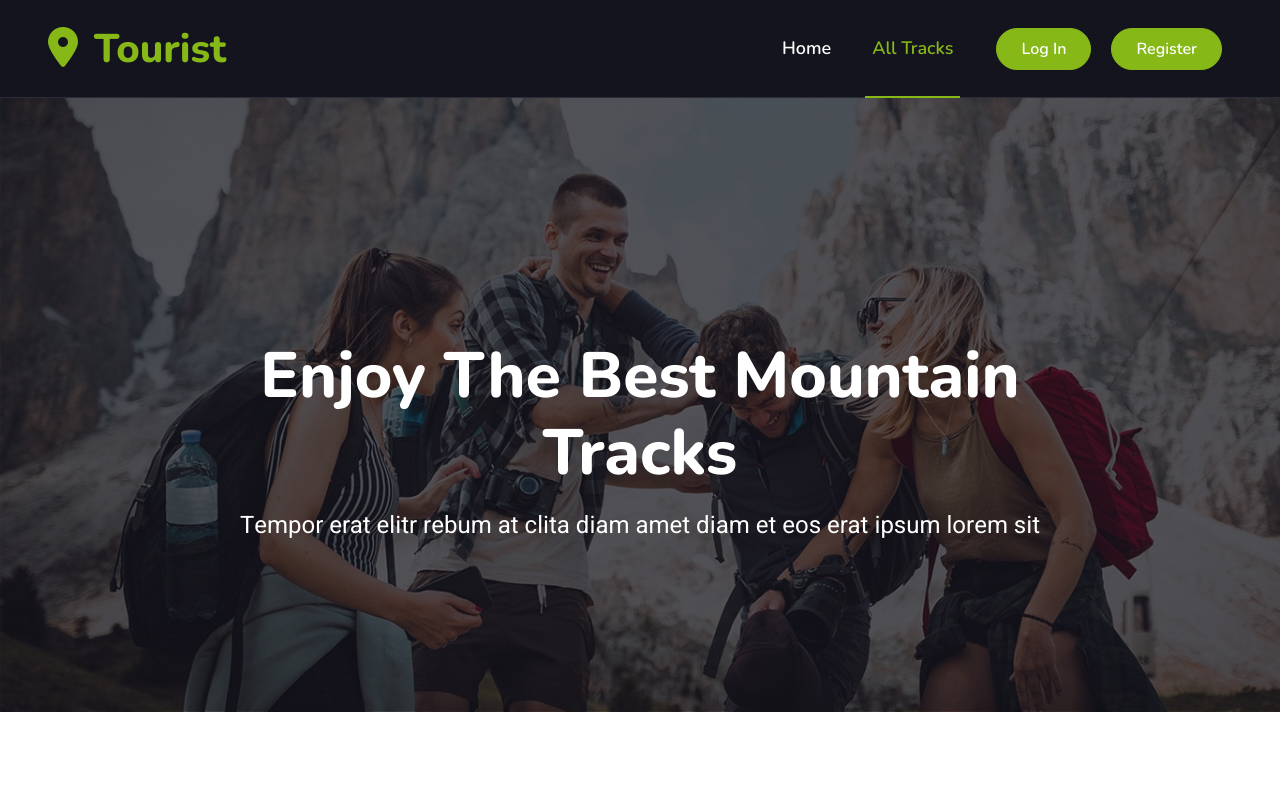
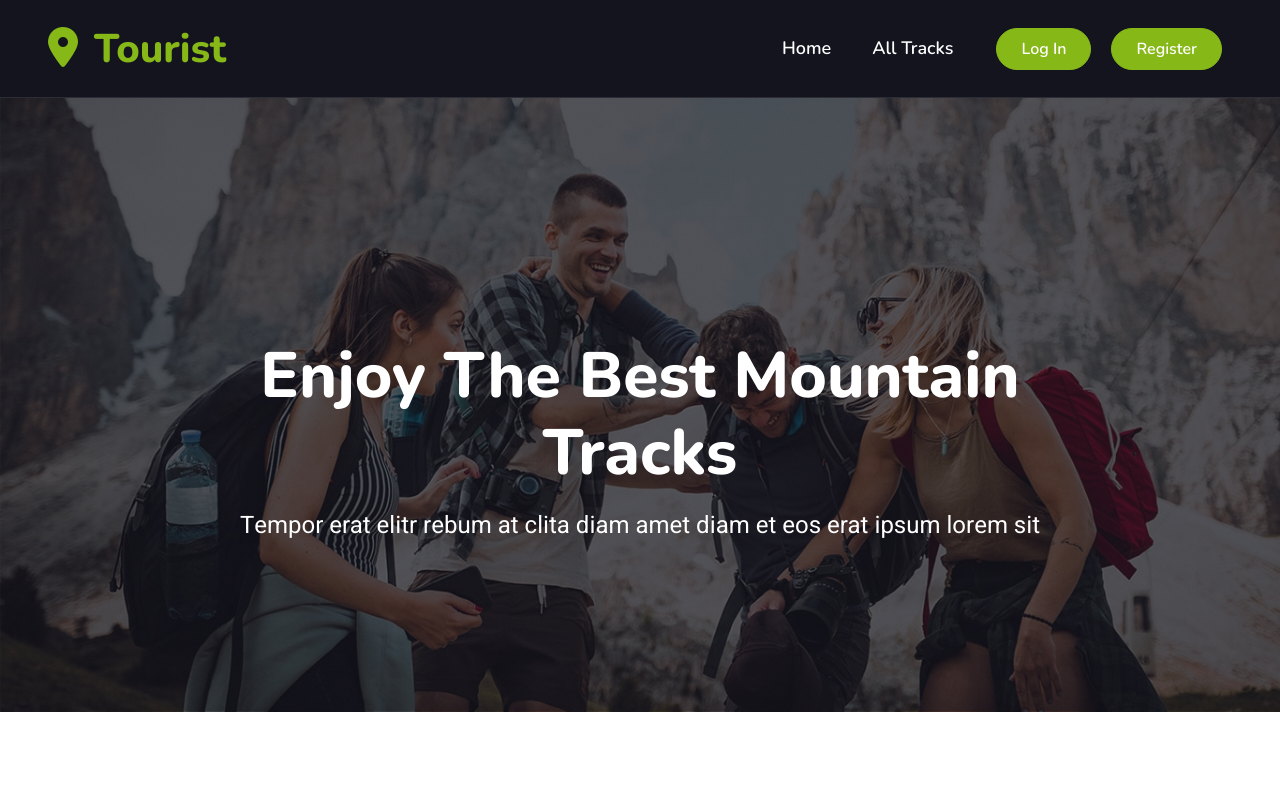
Before and after one commit to edvasilev94/React2023, a React (Vite) app in the folder vite-project/: page / in a window 1280 px wide. Shown: the top 800 px of the page. Built offline with nearby package versions, Linux system fonts and the light colour scheme; no server answers.

Commit message:
Add logout functionality

```diff
--- a/vite-project/src/App.jsx
+++ b/vite-project/src/App.jsx
@@ -11,6 +11,7 @@ import CardTemplate from './components/CardTemplate/CartTemplate';
 import AllTracks from './components/AllTracks/AllTracks';
 import TrackDetails from './components/TrackDetails/TrackDetails';
 import NotFound from './components/NotFound/NotFound';
+import Logout from './components/Loguout/Logout';
 
 function App() {
   return (
@@ -23,6 +24,7 @@ function App() {
           <Route path='/create' element= { <Create />} />
           <Route path='/register' element= {<Register />} />
           <Route path='/login' element= {<Login />} />
+          <Route path='/logout' element= {<Logout />} />
           <Route path='/card' element= {<CardTemplate />} />
           <Route path='/track/details/:trackId' element= {<TrackDetails />} />
           <Route path='/*' element= {<NotFound />} />
--- /dev/null
+++ b/vite-project/src/components/Loguout/Logout.jsx
@@ -0,0 +1,20 @@
+import { useNavigate } from 'react-router-dom';
+
+import * as authService from '../../services/authService';
+import { useAuthContext } from '../../contexts/authContext';
+import { useEffect } from 'react';
+
+export default function  Logout () {
+    const navigate = useNavigate();
+    const { user, logout } = useAuthContext();
+
+    useEffect(() => {
+        authService.logout(user.accessToken)
+            .then(() => {
+                logout();
+                navigate('/');
+            })
+    }, [])
+
+    return null;
+};
--- a/vite-project/src/components/Navbar/Navbar.jsx
+++ b/vite-project/src/components/Navbar/Navbar.jsx
@@ -1,12 +1,38 @@
 import { useState } from "react";
 import { Link } from "react-router-dom";
 
+import { useAuthContext } from '../../contexts/authContext'
 
 import "./navbar.css"
 
-export default function Navbar () {
+export default function Navbar() {
+
+    const { user } = useAuthContext();
 
     // const [activeLink, setActiveLink] = useState() - change active class
+
+    let userNav = (
+        <>
+        <div className="navbar-nav ms-auto py-0">
+            <Link to="/" className="nav-item nav-link  active">Home</Link>
+            <Link to="tracks" className="nav-item nav-link">All Tracks</Link>
+            <Link to="#" className="nav-item nav-link">My Tracks</Link>
+            <Link to="#" className="nav-item nav-link">Favourites</Link>
+        </div>
+        <Link to="/logout" className="btn btn-primary rounded-pill py-2 px-4">Log Out</Link>
+        </>
+    )
+
+    let guestNav = (
+        <>
+            <div className="navbar-nav ms-auto py-0">
+                <Link to="/" className="nav-item nav-link">Home</Link>
+                <Link to="tracks" className="nav-item nav-link">All Tracks</Link>
+            </div>
+            <Link to="/login" className="btn btn-primary rounded-pill py-2 px-4">Log In</Link>
+            <Link to="/register" className="btn btn-primary rounded-pill py-2 px-4">Register</Link>
+        </>
+    )
 
     return (
 
@@ -18,15 +44,10 @@ export default function Navbar () {
                 <span className="fa fa-bars"></span>
             </button>
             <div className="collapse navbar-collapse" id="navbarCollapse">
-                    <div className="navbar-nav ms-auto py-0">
-                        <Link to="/" className="nav-item nav-link">Home</Link>
-                        <Link to="tracks" className="nav-item nav-link active">All Tracks</Link>
-                        {/* <a to="#" className="nav-item nav-link">Services</a>
-                        <a to="#" className="nav-item nav-link">Packages</a>
-                        <a to="#" className="nav-item nav-link">Contact</a> */}
-                    </div>
-                    <Link to="/login" className="btn btn-primary rounded-pill py-2 px-4">Log In</Link>
-                    <Link to="/register" className="btn btn-primary rounded-pill py-2 px-4">Register</Link>
+                    {user.email
+                        ? userNav
+                        : guestNav
+                    }
             </div>
         </nav>
 
```
Lines whose indentation alone changed are shown as unchanged.
